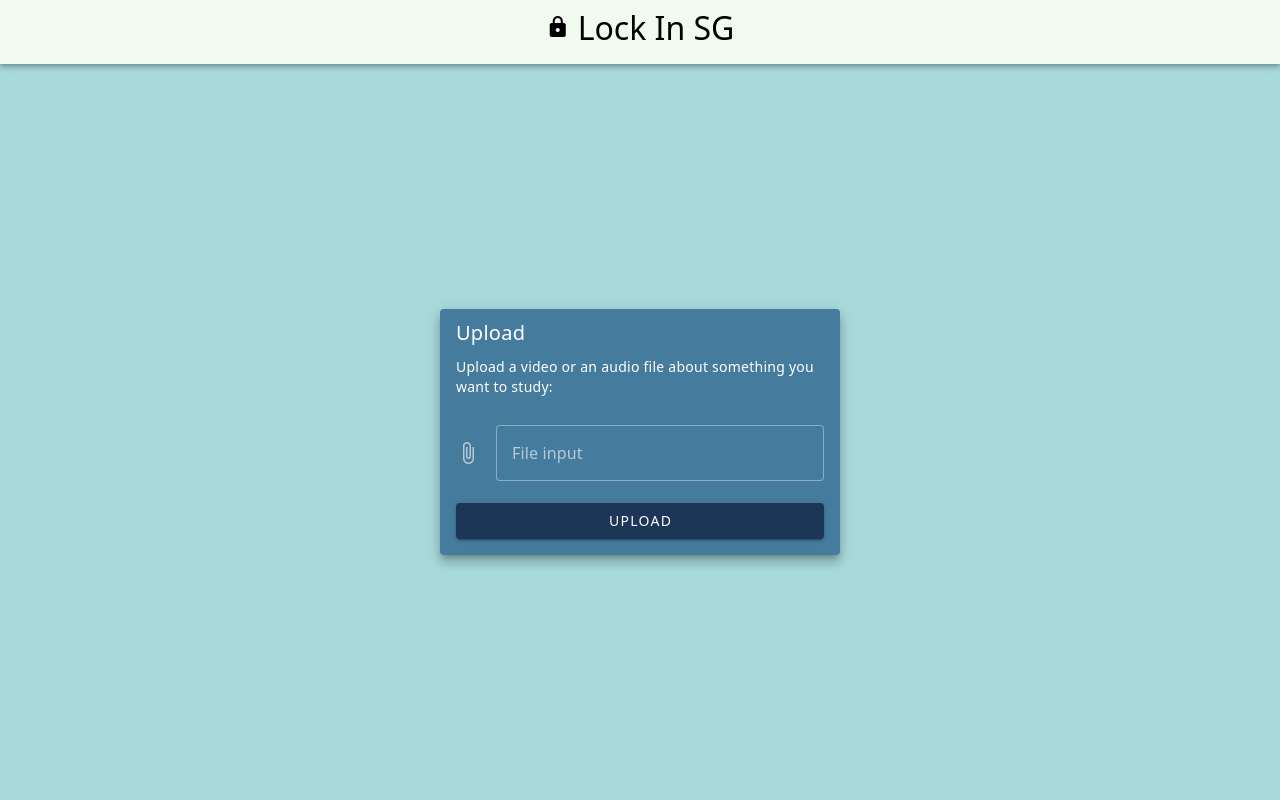
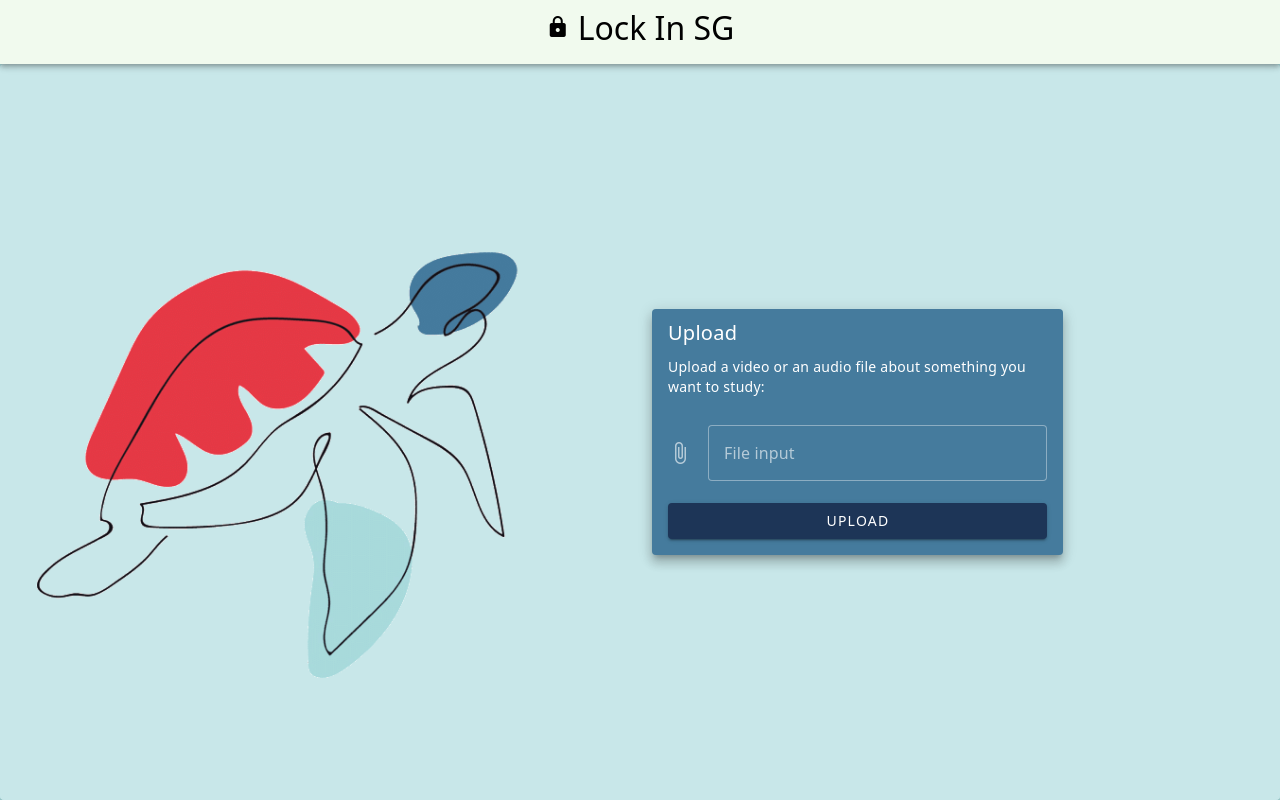
Before and after one commit to Skordio/codefest-2025, a Vue app in the folder frontend/: page / in a window 1280 px wide. Built offline with nearby package versions, Linux system fonts and the light colour scheme.

Commit message:
redo layout changes that got reverted

```diff
--- a/frontend/src/App.vue
+++ b/frontend/src/App.vue
@@ -15,26 +15,37 @@
       </v-navigation-drawer> -->
 
       <v-main class="bg-background">
-        <v-container fluid class="d-flex align-center h-100">
-          <v-row class="d-flex" justify="center">
-            <v-col lg="4" md="6" sm="8" cols="8">
-              <file-upload />
+        <v-card color="background" :class="vCardClass">
+          <template #image>
+            <v-img alt="turtle" class="bg-background h-100" :src="getImgSrc(imgForBp)" cover />
+          </template>
+          <!-- <v-row>
+            <v-col>
+              <v-img src="@/assets/turtle_big.png" alt="turtle">
+
+              </v-img>
             </v-col>
+          </v-row> -->
+          <v-row class="d-flex" :class="vRowClass">
+            <v-col lg="6" md="4" cols="2"/>
+            <v-col lg="4" md="6" cols="8"><file-upload /></v-col>
+            <v-col lg="2" md="2" cols="2"/>
           </v-row>
-        </v-container>
+        </v-card>
       </v-main>
     </v-layout>
   </v-app>
 </template>
 
 <script setup lang="ts">
-import { ref } from 'vue';
+import { computed, ref } from 'vue';
+import { getImgSrc } from './utils';
 import { RouterLink, RouterView } from 'vue-router'
 import fileUpload from './components/fileUpload.vue';
+import { useDisplay } from 'vuetify';
+import { onMounted } from "vue";
 
 const title = ref("Lock In SG")
-
-import { onMounted } from "vue";
 
 let audio: HTMLAudioElement | null = null;  // Explicitly typing the audio variable
 const song = "/mii.mp3";  // Your audio file
@@ -52,4 +63,30 @@ onMounted(() => {
   document.addEventListener("click", playAudio, { once: true });
 });
 
+const { mdAndUp } = useDisplay();
+
+const imgForBp = computed(() => {
+  if (mdAndUp.value) {
+    return 'turtle_desktop.png';
+  } else {
+    return 'turtle_mobile.png';
+  }
+})
+
+const vCardClass = computed(() => {
+  if (mdAndUp.value) {
+    return 'd-flex justify-center align-center h-100 w-100';
+  } else {
+    return 'd-flex flex-column justify-center h-100 w-100';
+  }
+})
+
+const vRowClass = computed(() => {
+  if (!mdAndUp.value) {
+    return 'mt-15';
+  } else {
+    return '';
+  }
+})
+
 </script>
```
